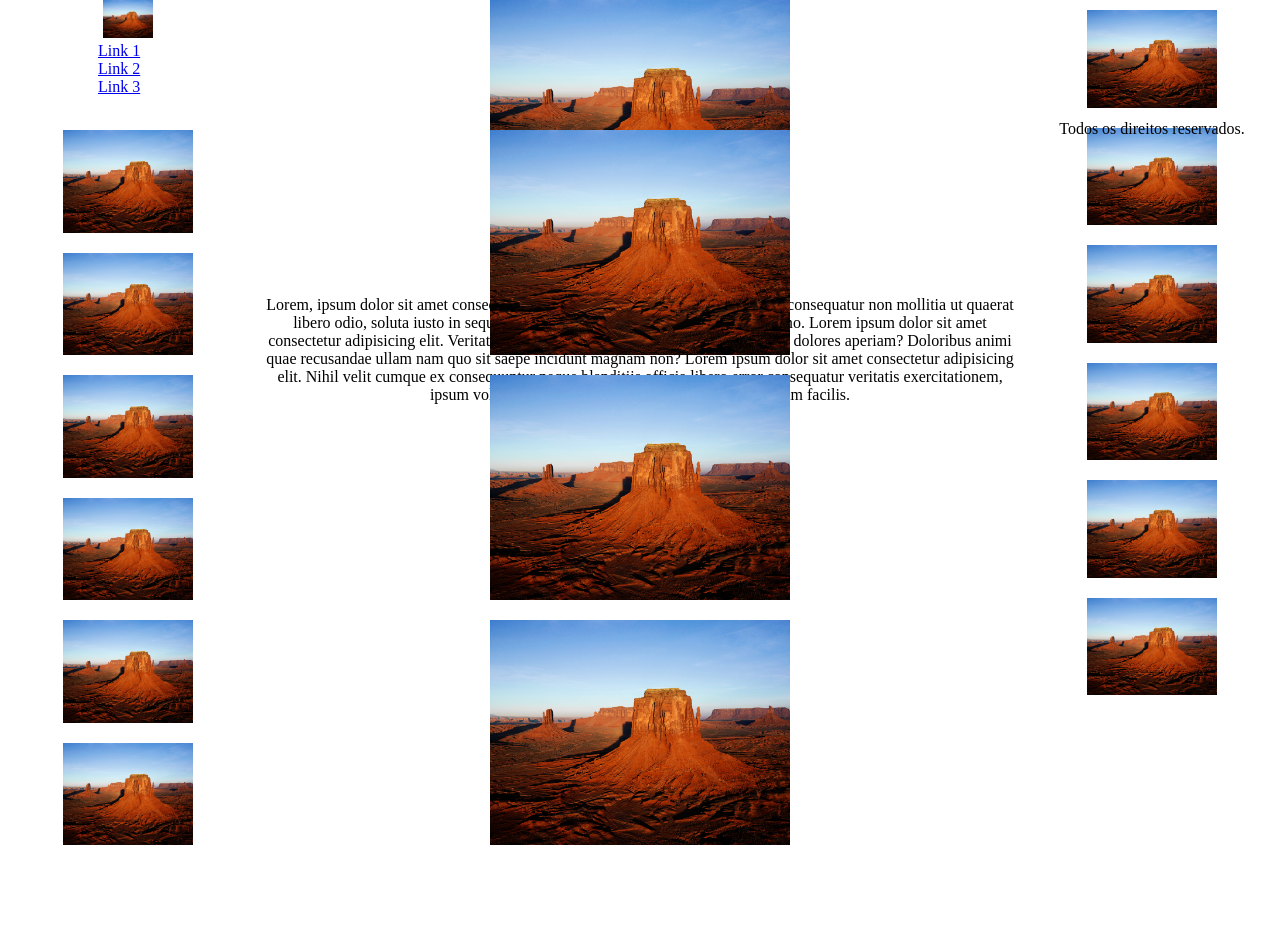
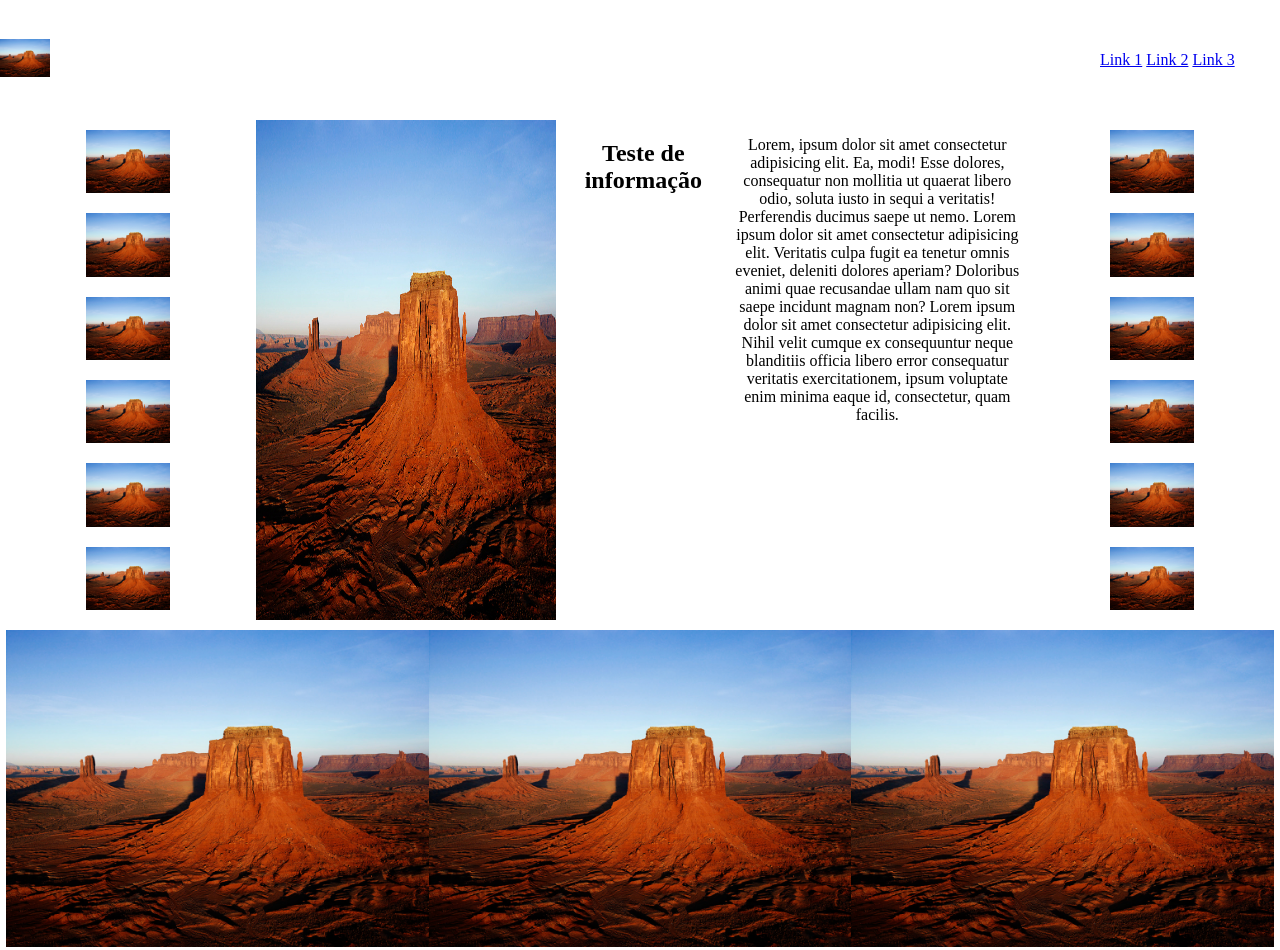
Before and after one commit to kaiodwada/Projeto-Site-expansivo, a plain HTML site: page index.html in a window 1280 px wide. Shown: the top 950 px of the page. Before the commit the page ends 855 px from the top, so only its background shows below. Drawn offline with Linux system fonts and the light colour scheme.

Commit message:
Update estilo.css

```diff
--- a/css/estilo.css
+++ b/css/estilo.css
@@ -51,38 +51,106 @@ footer{
 }
 @media(min-width:360px){
     body{
-        grid-template-areas: "a a"
- "b b"
-"c d"
-"e e"
-"f f";
+        grid-template-columns: 1fr 1fr;
+        grid-template-rows: 120px repeat(3,auto) 100px;
     }
+
 	header{
-     grid-area:"a"
+		grid-column:1/ span 2;
+		flex-direction: row;
+		justify-content: space-between;
 	}
-    .corpo{
-        grid-area:"b";
+
+	header nav {
+		width:180px;
 	}
-    .parceiros{
-     grid-area:"c";
+
+	.corpo {
+		grid-column: 1/ span 2;
+		display:flex;
+		flex-wrap:no-wrap;
+
 	}
+
+	.corpo p , .corpo img{
+		width:45%;
+}
+
+.pote{
+	display:flex;
+	flex-wrap;wrap;
+	flex-direction:column;
+	justify-content:center;
+	align-items:center;
+}
+
+.parceiros1{
+		grid-column:1/1;
+}
+
+
 .parceiros2{
-     grid-area:"d";
+	grid-column:2/2;
 }
+
+.parceiros1 img, .parceiros2 img{
+    width: 33%;
+	text-align:center;
+}
+
+.parceiros1 , .parceiros2{
+	    justify-content: center;
+
+}
+
 .destaques{
-     grid-area:"e";
+		grid-column:1/ span 2;
+		flex-direction: row;
+		justify-content:center;
 }
+
+.destaques img{
+    max-width: 33%;
+}
+
 footer{
-     grid-area:"f";
-    }
-p{
-  height:50%;
+		grid-column: 1 / span 2;
+		text-align:center;
 }
 
 }
+
 @media(min-width:1070px){
     body{
         grid-template-columns: 1fr 3fr 1fr;
         grid-template-rows: 120px auto auto 100px;
 		}
+
+		.corpo {
+		grid-column: 2 / span 1;
+
 	}
+
+		header{
+		grid-column:1/ span 3;
+		}
+
+	.parceiros2{
+	grid-column:3/3;
+}
+
+.parceiros1, .parceiros2{
+	grid-row:2/2;
+	flex-direction:column;
+	align-items:center;
+}
+
+.destaques{
+		grid-column:1/ span 3
+}
+
+footer{
+		grid-column: 1 / span 3;
+		text-align:center;
+}
+	}
```
Lines whose indentation alone changed are shown as unchanged.
